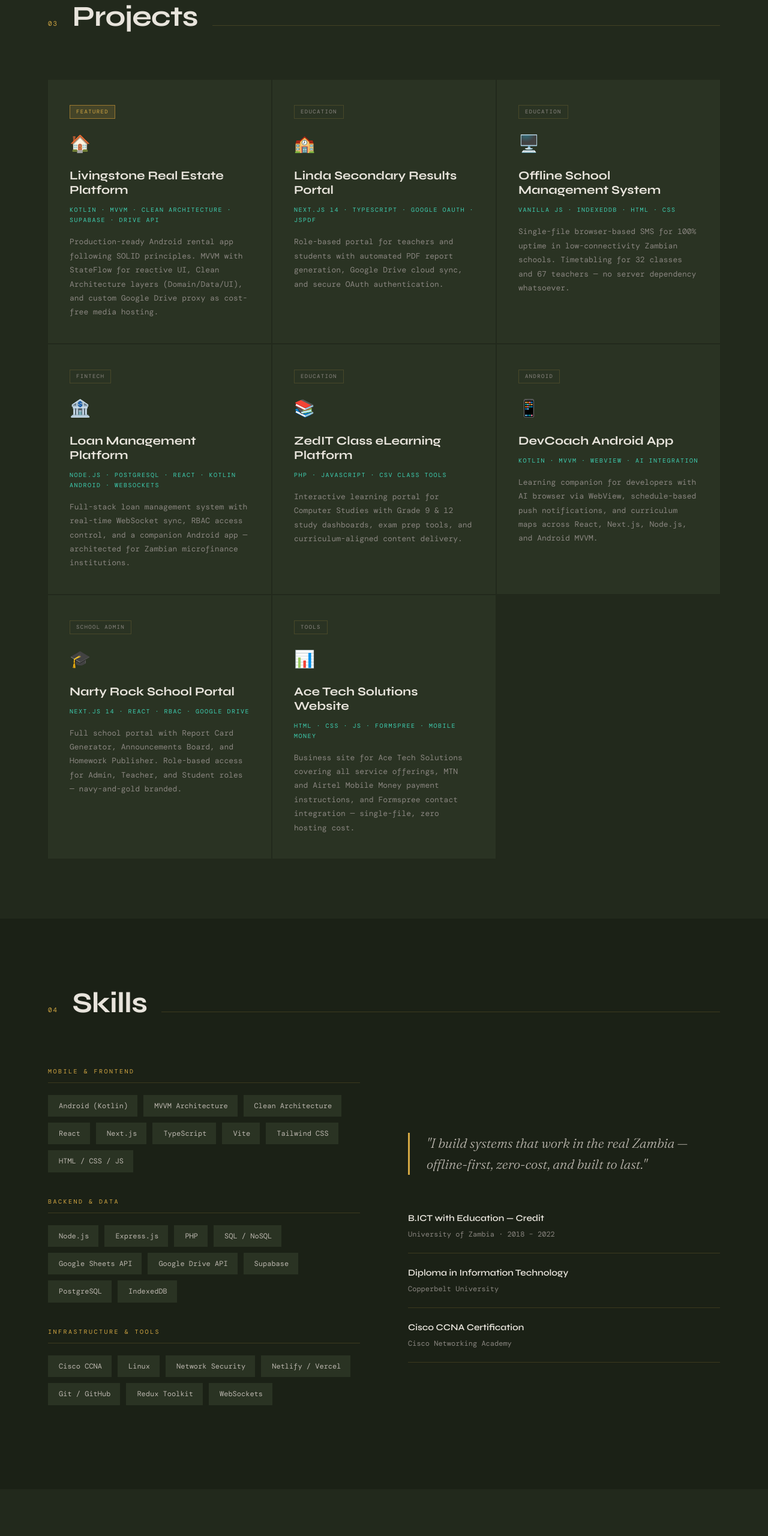
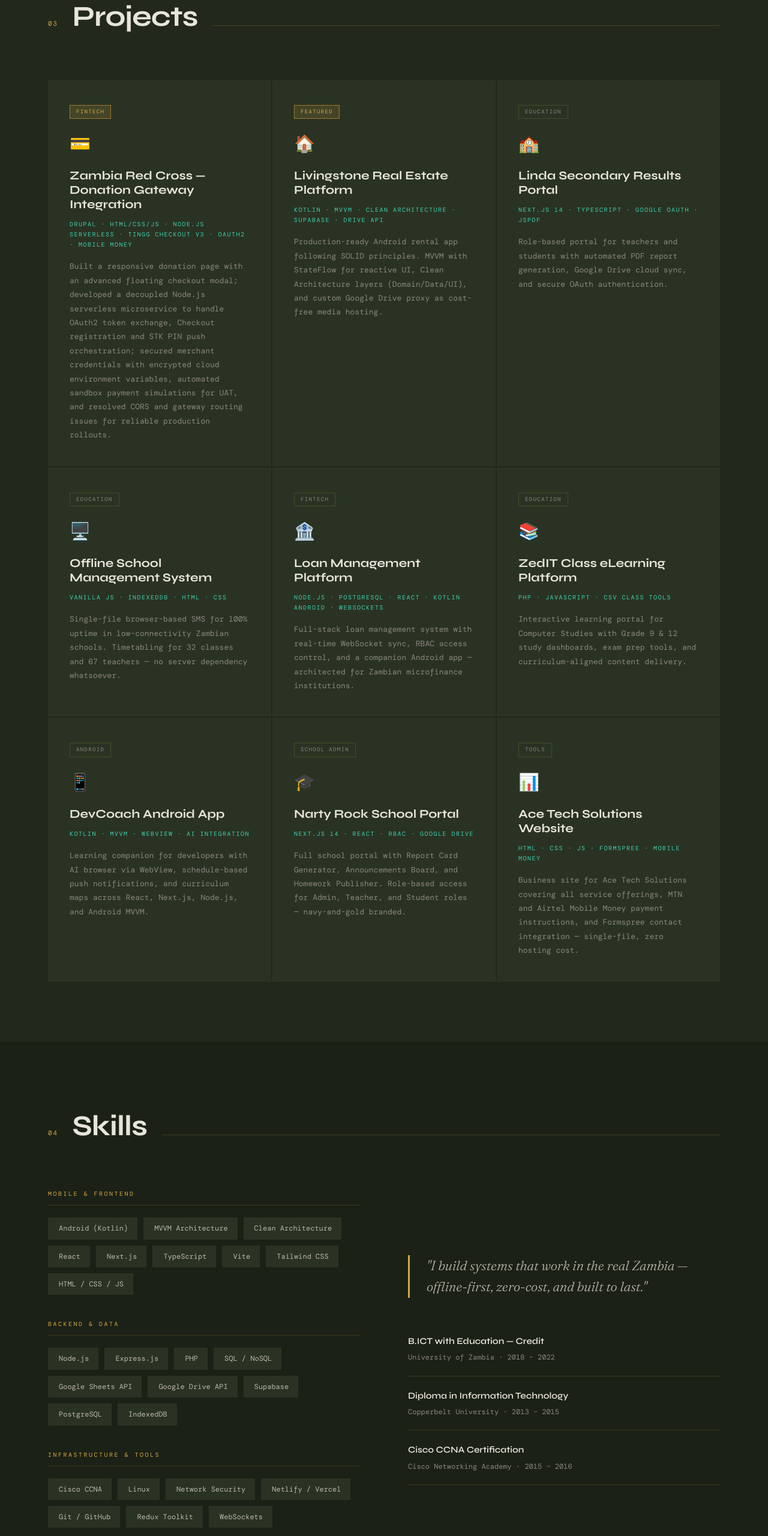
Before and after one commit to kamwi52/portfolio, a plain HTML site: page index.html in a window 1280 px wide. Shown: the part 2840-5400 px from the top of the page at 60% size. Drawn offline with nearby package versions, Linux system fonts and the light colour scheme; a web font is replaced by a local one.

Commit message:
docs: add payment gateway project highlight and education years

```diff
--- a/index.html
+++ b/index.html
@@ -453,6 +453,15 @@
       <div class="projects-grid">
 
         <div class="project-card">
+          <span class="project-badge featured">Fintech</span>
+          <span class="project-icon">💳</span>
+          <div class="project-title">Zambia Red Cross — Donation Gateway Integration</div>
+          <div class="project-stack">Drupal · HTML/CSS/JS · Node.js Serverless · Tingg Checkout v3 · OAuth2 · Mobile Money</div>
+          <p class="project-desc">Built a responsive donation page with an advanced floating checkout modal; developed a decoupled Node.js serverless microservice to handle OAuth2 token exchange, Checkout registration and STK PIN push orchestration; secured merchant credentials with encrypted cloud environment variables, automated sandbox payment simulations for UAT, and resolved CORS and gateway routing issues for reliable production rollouts.</p>
+          <div class="project-arrow">→</div>
+        </div>
+
+        <div class="project-card">
           <span class="project-badge featured">Featured</span>
           <span class="project-icon">🏠</span>
           <div class="project-title">Livingstone Real Estate Platform</div>
@@ -572,11 +581,11 @@
           </div>
           <div class="edu-item">
             <div class="edu-degree">Diploma in Information Technology</div>
-            <div class="edu-school">Copperbelt University</div>
+            <div class="edu-school">Copperbelt University · 2013 – 2015</div>
           </div>
           <div class="edu-item">
             <div class="edu-degree">Cisco CCNA Certification</div>
-            <div class="edu-school">Cisco Networking Academy</div>
+            <div class="edu-school">Cisco Networking Academy · 2015 – 2016</div>
           </div>
         </div>
       </div>
```
